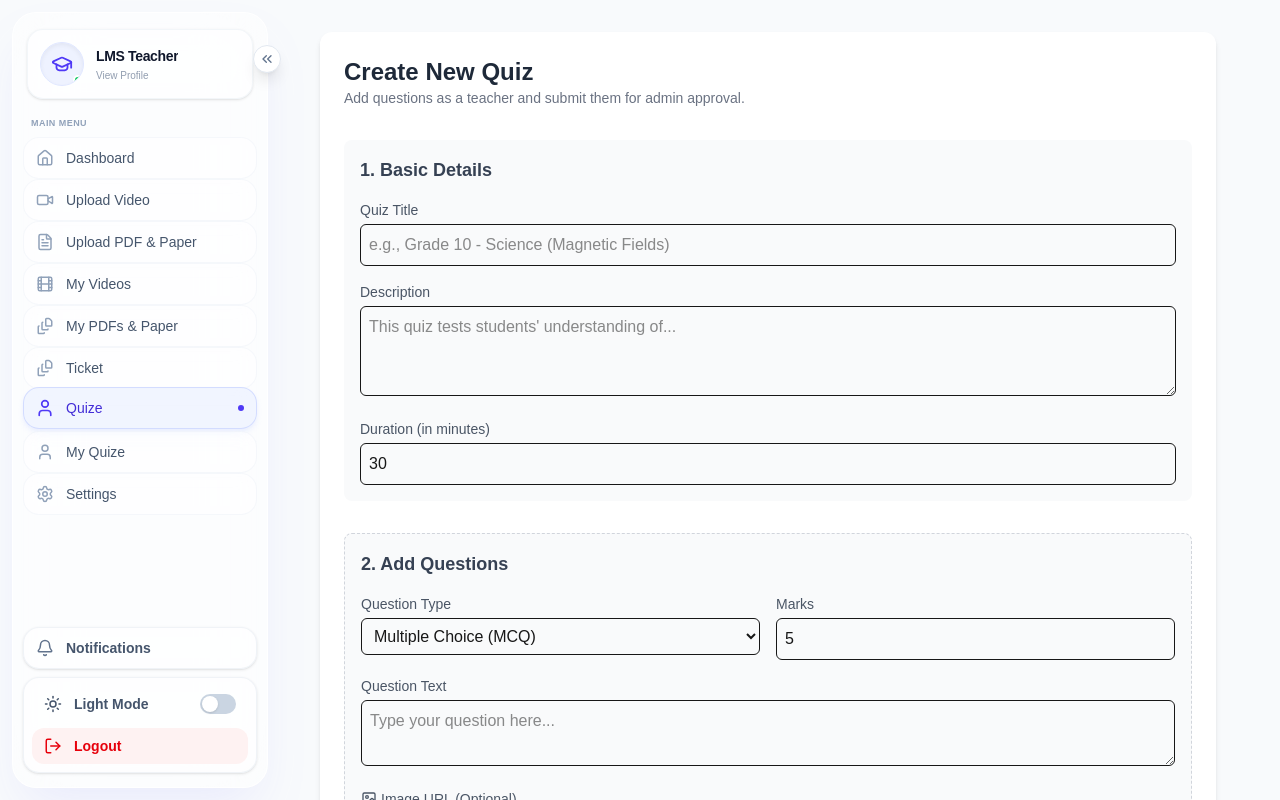
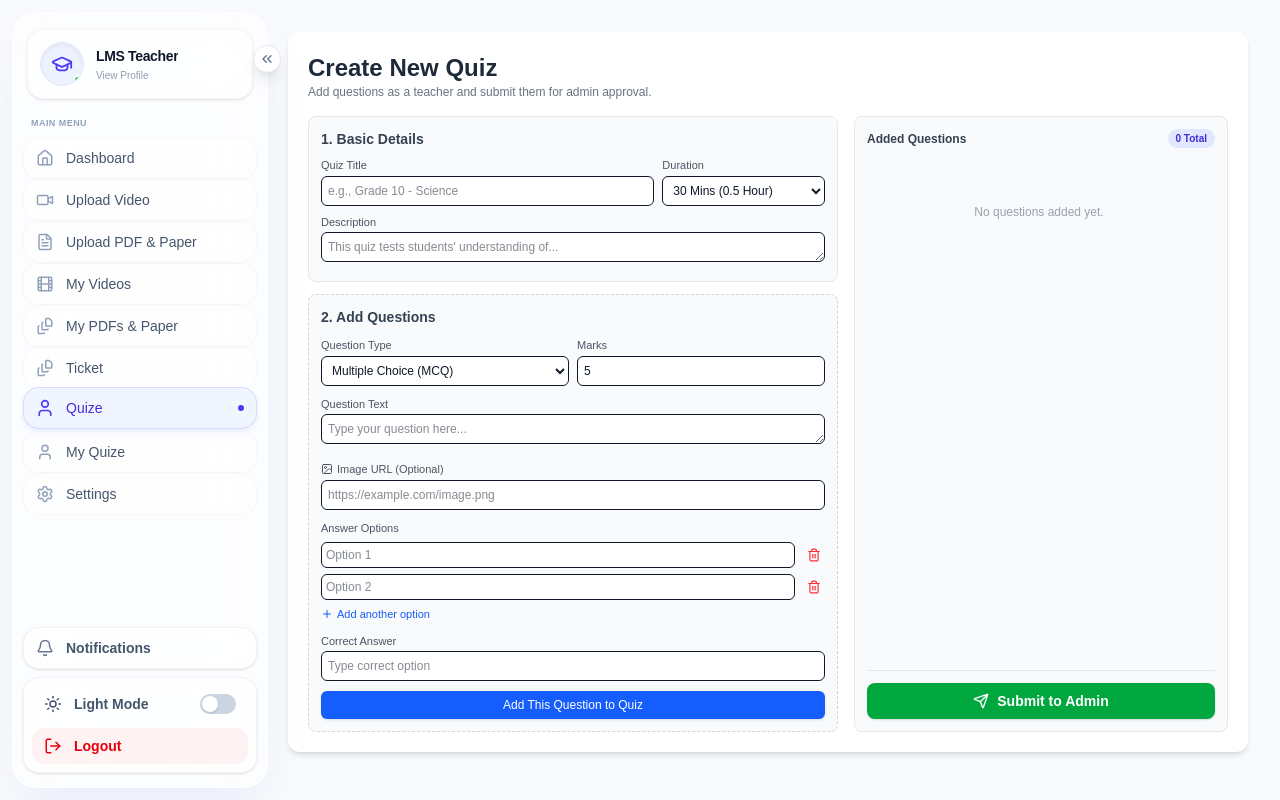
Before and after one commit to LAHIRUKBI/LMS-Frontend, a Next.js app: page /teacher/materials/quize in a window 1280 px wide. Shown: the top 800 px of the page. Built offline with nearby package versions, Linux system fonts and the light colour scheme.

Commit message:
Add updates

```diff
--- a/app/admin/materials/quize_view/page.tsx
+++ b/app/admin/materials/quize_view/page.tsx
@@ -165,6 +165,42 @@ export default function AdminQuizViewPage() {
                             {q.type} ({q.marks} marks)
                           </span>
                         </div>
+
+                        {/* Image Preview if available */}
+                        {q.imageUrl && (
+                          <div className="mt-1">
+                            <span className="text-xs text-gray-500 flex items-center gap-1 mb-1">
+                              <ImageIcon size={14} /> Attached Image:
+                            </span>
+                            <img
+                              src={q.imageUrl}
+                              alt="Question Visual"
+                              className="max-h-32 rounded border border-gray-700 object-contain"
+                              onError={(e) => { (e.target as HTMLElement).style.display = 'none'; }}
+                            />
+                          </div>
+                        )}
+
+                        {/* MCQ Options List */}
+                        {q.type === 'mcq' && q.options && q.options.length > 0 && (
+                          <div className="space-y-1 mt-2 pl-2 border-l-2 border-blue-400">
+                            <p className="text-xs font-semibold text-gray-600 dark:text-gray-400">Options:</p>
+                            <ul className="grid grid-cols-1 sm:grid-cols-2 gap-1.5">
+                              {q.options.map((opt, optIdx) => (
+                                <li key={optIdx} className="text-xs bg-white dark:bg-gray-800 p-2 rounded border dark:border-gray-700 text-gray-700 dark:text-gray-300">
+                                  <span className="font-bold mr-1">({optIdx + 1})</span> {opt}
+                                </li>
+                              ))}
+                            </ul>
+                          </div>
+                        )}
+
+                        {/* Correct Answer */}
+                        <div className="mt-2 pt-2 border-t dark:border-gray-800">
+                          <p className="text-xs text-gray-700 dark:text-gray-300 font-mono bg-gray-200 dark:bg-gray-800 border dark:border-gray-700 px-2 py-1 rounded inline-block">
+                            🔒 Correct Answer: <span className="font-semibold text-gray-900 dark:text-white">{q.correctAnswer}</span>
+                          </p>
+                        </div>
                       </div>
                     ))}
                   </div>
--- a/app/teacher/materials/quize/page.tsx
+++ b/app/teacher/materials/quize/page.tsx
@@ -100,7 +100,7 @@ export default function TeacherQuizCreator() {
       });
 
       if (response.status === 201) {
-        setShowSuccessPopup(true); // Default alert වෙනුවට අලංකාර popup එක පෙන්වීම
+        setShowSuccessPopup(true);
         setTitle("");
         setDescription("");
         setQuestions([]);
@@ -112,100 +112,121 @@ export default function TeacherQuizCreator() {
   };
 
   return (
-    <div className="max-w-4xl mx-auto p-6 bg-white dark:bg-gray-900 rounded-xl shadow-md space-y-8">
+    <div className="max-w-6xl mx-auto p-3 sm:p-5 bg-white dark:bg-gray-900 rounded-xl shadow-md space-y-4">
       <div>
-        <h1 className="text-2xl font-bold text-gray-800 dark:text-white">Create New Quiz</h1>
-        <p className="text-sm text-gray-500">Add questions as a teacher and submit them for admin approval.</p>
+        <h1 className="text-xl sm:text-2xl font-bold text-gray-800 dark:text-white">Create New Quiz</h1>
+        <p className="text-xs text-gray-500">Add questions as a teacher and submit them for admin approval.</p>
       </div>
 
+      {/* Main Layout Grid */}
+      <div className="grid grid-cols-1 lg:grid-cols-12 gap-4">
+
+        {/* Left Column: Form Inputs (Width: 7 Cols) */}
+        <div className="lg:col-span-7 space-y-3">
+
           {/* Quiz Details */}
-      <div className="space-y-4 bg-gray-50 dark:bg-gray-800 p-4 rounded-lg">
-        <h2 className="font-semibold text-lg text-gray-700 dark:text-gray-200">1. Basic Details</h2>
-        <div>
-          <label className="block text-sm font-medium text-gray-600 dark:text-gray-300">Quiz Title</label>
+          <div className="space-y-2 bg-gray-50 dark:bg-gray-800 p-3 rounded-lg border border-gray-200 dark:border-gray-700">
+            <h2 className="font-semibold text-sm text-gray-700 dark:text-gray-200">1. Basic Details</h2>
+
+            <div className="grid grid-cols-1 sm:grid-cols-3 gap-2">
+              <div className="sm:col-span-2">
+                <label className="block text-[11px] font-medium text-gray-600 dark:text-gray-300">Quiz Title</label>
                 <input
                   type="text"
                   value={title}
                   onChange={(e) => setTitle(e.target.value)}
-            placeholder="e.g., Grade 10 - Science (Magnetic Fields)"
-            className="w-full mt-1 p-2 border rounded-md dark:bg-gray-750 dark:border-gray-700 dark:text-white"
+                  placeholder="e.g., Grade 10 - Science"
+                  className="w-full mt-0.5 p-1.5 text-xs border rounded-md bg-white dark:bg-gray-800 dark:border-gray-700 text-gray-900 dark:text-white"
                 />
               </div>
               <div>
-          <label className="block text-sm font-medium text-gray-600 dark:text-gray-300">Description</label>
+                <label className="block text-[11px] font-medium text-gray-600 dark:text-gray-300">Duration</label>
+                <select
+                  value={duration}
+                  onChange={(e) => setDuration(e.target.value)}
+                  className="w-full mt-0.5 p-1.5 text-xs border rounded-md bg-white dark:bg-gray-800 dark:border-gray-700 text-gray-900 dark:text-white"
+                >
+                  <option value="30" className="bg-white dark:bg-gray-800 text-gray-900 dark:text-white">30 Mins (0.5 Hour)</option>
+                  <option value="60" className="bg-white dark:bg-gray-800 text-gray-900 dark:text-white">1 Hour</option>
+                  <option value="90" className="bg-white dark:bg-gray-800 text-gray-900 dark:text-white">1.5 Hours</option>
+                  <option value="120" className="bg-white dark:bg-gray-800 text-gray-900 dark:text-white">2 Hours</option>
+                  <option value="150" className="bg-white dark:bg-gray-800 text-gray-900 dark:text-white">2.5 Hours</option>
+                  <option value="180" className="bg-white dark:bg-gray-800 text-gray-900 dark:text-white">3 Hours</option>
+                  <option value="210" className="bg-white dark:bg-gray-800 text-gray-900 dark:text-white">3.5 Hours</option>
+                  <option value="240" className="bg-white dark:bg-gray-800 text-gray-900 dark:text-white">4 Hours</option>
+                  <option value="270" className="bg-white dark:bg-gray-800 text-gray-900 dark:text-white">4.5 Hours</option>
+                  <option value="300" className="bg-white dark:bg-gray-800 text-gray-900 dark:text-white">5 Hours</option>
+                </select>
+              </div>
+            </div>
+
+            <div>
+              <label className="block text-[11px] font-medium text-gray-600 dark:text-gray-300">Description</label>
               <textarea
                 value={description}
                 onChange={(e) => setDescription(e.target.value)}
                 placeholder="This quiz tests students' understanding of..."
-            className="w-full mt-1 p-2 border rounded-md dark:bg-gray-750 dark:border-gray-700 dark:text-white"
-            rows={3}
-          />
-        </div>
-        <div>
-          <label className="block text-sm font-medium text-gray-600 dark:text-gray-300">Duration (in minutes)</label>
-          <input
-            type="number"
-            value={duration}
-            onChange={(e) => setDuration(e.target.value)}
-            className="w-full mt-1 p-2 border rounded-md dark:bg-gray-750 dark:border-gray-700 dark:text-white"
+                className="w-full mt-0.5 p-1.5 text-xs border rounded-md bg-white dark:bg-gray-800 dark:border-gray-700 text-gray-900 dark:text-white"
+                rows={1}
               />
             </div>
           </div>
 
           {/* Add Questions Section */}
-      <div className="space-y-4 bg-gray-50 dark:bg-gray-800 p-4 rounded-lg border border-dashed border-gray-300">
-        <h2 className="font-semibold text-lg text-gray-700 dark:text-gray-200">2. Add Questions</h2>
+          <div className="space-y-2.5 bg-gray-50 dark:bg-gray-800 p-3 rounded-lg border border-dashed border-gray-300 dark:border-gray-700">
+            <h2 className="font-semibold text-sm text-gray-700 dark:text-gray-200">2. Add Questions</h2>
 
-        <div className="grid grid-cols-2 gap-4">
+            <div className="grid grid-cols-2 gap-2">
               <div>
-            <label className="block text-sm font-medium text-gray-600 dark:text-gray-300">Question Type</label>
+                <label className="block text-[11px] font-medium text-gray-600 dark:text-gray-300">Question Type</label>
                 <select
                   value={currentType}
                   onChange={(e) => setCurrentType(e.target.value as QuestionType)}
-              className="w-full mt-1 p-2 border rounded-md dark:bg-gray-750 dark:border-gray-700 dark:text-white"
+                  className="w-full mt-0.5 p-1.5 text-xs border rounded-md bg-white dark:bg-gray-800 dark:border-gray-700 text-gray-900 dark:text-white"
                 >
-              <option value="mcq">Multiple Choice (MCQ)</option>
-              <option value="short">Short Answer</option>
-              <option value="essay">Essay</option>
+                  <option value="mcq" className="bg-white dark:bg-gray-800 text-gray-900 dark:text-white">Multiple Choice (MCQ)</option>
+                  <option value="short" className="bg-white dark:bg-gray-800 text-gray-900 dark:text-white">Short Answer</option>
+                  <option value="essay" className="bg-white dark:bg-gray-800 text-gray-900 dark:text-white">Essay</option>
                 </select>
               </div>
               <div>
-            <label className="block text-sm font-medium text-gray-600 dark:text-gray-300">Marks</label>
+                <label className="block text-[11px] font-medium text-gray-600 dark:text-gray-300">Marks</label>
                 <input
                   type="number"
                   value={currentMarks}
                   onChange={(e) => setCurrentMarks(Number(e.target.value))}
-              className="w-full mt-1 p-2 border rounded-md dark:bg-gray-750 dark:border-gray-700 dark:text-white"
+                  className="w-full mt-0.5 p-1.5 text-xs border rounded-md bg-white dark:bg-gray-800 dark:border-gray-700 text-gray-900 dark:text-white"
                 />
               </div>
             </div>
 
             <div>
-          <label className="block text-sm font-medium text-gray-600 dark:text-gray-300">Question Text</label>
+              <label className="block text-[11px] font-medium text-gray-600 dark:text-gray-300">Question Text</label>
               <textarea
                 value={currentText}
                 onChange={(e) => setCurrentText(e.target.value)}
                 placeholder="Type your question here..."
-            className="w-full mt-1 p-2 border rounded-md dark:bg-gray-750 dark:border-gray-700 dark:text-white"
+                className="w-full mt-0.5 p-1.5 text-xs border rounded-md bg-white dark:bg-gray-800 dark:border-gray-700 text-gray-900 dark:text-white"
+                rows={1}
               />
             </div>
 
             <div>
-          <label className="block text-sm font-medium text-gray-600 dark:text-gray-300 flex items-center gap-1">
-            <ImageIcon size={16} /> Image URL (Optional)
+              <label className="block text-[11px] font-medium text-gray-600 dark:text-gray-300 flex items-center gap-1">
+                <ImageIcon size={12} /> Image URL (Optional)
               </label>
               <input
                 type="text"
                 value={currentImage}
                 onChange={(e) => setCurrentImage(e.target.value)}
                 placeholder="https://example.com/image.png"
-            className="w-full mt-1 p-2 border rounded-md dark:bg-gray-750 dark:border-gray-700 dark:text-white"
+                className="w-full mt-0.5 p-1.5 text-xs border rounded-md bg-white dark:bg-gray-800 dark:border-gray-700 text-gray-900 dark:text-white"
               />
             </div>
 
             {currentType === "mcq" && (
-          <div className="space-y-2">
-            <label className="block text-sm font-medium text-gray-600 dark:text-gray-300">Answer Options</label>
+              <div className="space-y-1.5">
+                <label className="block text-[11px] font-medium text-gray-600 dark:text-gray-300">Answer Options</label>
                 {currentOptions.map((opt, idx) => (
                   <div key={idx} className="flex gap-2">
                     <input
@@ -213,85 +234,101 @@ export default function TeacherQuizCreator() {
                       value={opt}
                       onChange={(e) => handleOptionChange(idx, e.target.value)}
                       placeholder={`Option ${idx + 1}`}
-                  className="w-full p-2 border rounded-md dark:bg-gray-750 dark:border-gray-700 dark:text-white"
+                      className="w-full p-1 text-xs border rounded-md bg-white dark:bg-gray-800 dark:border-gray-700 text-gray-900 dark:text-white"
                     />
                     <button
                       type="button"
                       onClick={() => handleRemoveOption(idx)}
-                  className="text-red-500 p-2 hover:bg-red-50 rounded"
+                      className="text-red-500 p-1 hover:bg-red-50 rounded"
                     >
-                  <Trash2 size={18} />
+                      <Trash2 size={14} />
                     </button>
                   </div>
                 ))}
                 <button
                   type="button"
                   onClick={handleAddOption}
-              className="text-sm text-blue-600 font-medium flex items-center gap-1 mt-1"
+                  className="text-[11px] text-blue-600 font-medium flex items-center gap-1 mt-0.5"
                 >
-              <Plus size={16} /> Add another option
+                  <Plus size={12} /> Add another option
                 </button>
               </div>
             )}
 
             <div>
-          <label className="block text-sm font-medium text-gray-600 dark:text-gray-300">Correct Answer</label>
+              <label className="block text-[11px] font-medium text-gray-600 dark:text-gray-300">Correct Answer</label>
               <input
                 type="text"
                 value={currentCorrect}
                 onChange={(e) => setCurrentCorrect(e.target.value)}
-            placeholder={currentType === "mcq" ? "Type the correct option here" : "Provide the correct answer or grading guideline"}
-            className="w-full mt-1 p-2 border rounded-md dark:bg-gray-750 dark:border-gray-700 dark:text-white"
+                placeholder={currentType === "mcq" ? "Type correct option" : "Provide correct answer"}
+                className="w-full mt-0.5 p-1.5 text-xs border rounded-md bg-white dark:bg-gray-800 dark:border-gray-700 text-gray-900 dark:text-white"
               />
             </div>
 
             <button
               type="button"
               onClick={handleAddQuestionToQuiz}
-          className="w-full bg-blue-600 text-white py-2 rounded-md hover:bg-blue-700 font-medium transition"
+              className="w-full bg-blue-600 text-white py-1.5 rounded-md hover:bg-blue-700 font-medium transition text-xs shadow-sm"
             >
               Add This Question to Quiz
             </button>
           </div>
 
-      {/* Added Questions List Preview */}
-      <div className="space-y-3">
-        <h3 className="font-semibold text-gray-700 dark:text-gray-200">Added Questions ({questions.length})</h3>
+        </div>
+
+        {/* Right Column: Added Questions List Preview & Submit Button (Width: 5 Cols) */}
+        <div className="lg:col-span-5 space-y-2 bg-gray-50 dark:bg-gray-800 p-3 rounded-lg border border-gray-200 dark:border-gray-700 flex flex-col justify-between h-full">
+          <div>
+            <div className="flex justify-between items-center mb-2">
+              <h3 className="font-semibold text-xs text-gray-700 dark:text-gray-200">Added Questions</h3>
+              <span className="text-[10px] bg-indigo-100 text-indigo-700 dark:bg-indigo-900/40 dark:text-indigo-300 px-2 py-0.5 rounded-full font-bold">
+                {questions.length} Total
+              </span>
+            </div>
+
+            <div className="space-y-2 overflow-y-auto max-h-[350px] pr-1">
               {questions.length === 0 ? (
-          <p className="text-sm text-gray-400">No questions added yet.</p>
+                <p className="text-xs text-gray-400 text-center py-12">No questions added yet.</p>
               ) : (
                 questions.map((q, index) => (
-            <div key={q.id} className="p-4 border rounded-lg flex justify-between items-start bg-gray-50 dark:bg-gray-800">
-              <div>
-                <span className="text-xs bg-blue-100 text-blue-700 px-2 py-0.5 rounded font-semibold uppercase">
-                  {q.type}
+                  <div key={q.id} className="p-2.5 border rounded-lg flex justify-between items-start bg-white dark:bg-gray-900 shadow-sm text-xs">
+                    <div className="space-y-1 pr-2">
+                      <span className="text-[9px] bg-blue-100 text-blue-700 dark:bg-blue-900/50 dark:text-blue-300 px-1.5 py-0.5 rounded font-semibold uppercase">
+                        {q.type} ({q.marks}m)
                       </span>
-                <p className="font-medium text-gray-800 dark:text-white mt-1">
+                      <p className="font-medium text-gray-800 dark:text-white">
                         {index + 1}. {q.questionText}
                       </p>
                       {q.imageUrl && (
-                  <span className="text-xs text-gray-500 block mt-1">📷 Contains an image</span>
+                        <span className="text-[9px] text-gray-400 block">📷 Contains image</span>
                       )}
-                <p className="text-xs text-green-600 mt-1 font-semibold">Correct Answer: {q.correctAnswer}</p>
+                      <p className="text-[10px] text-green-600 dark:text-green-400 font-semibold">Answer: {q.correctAnswer}</p>
                     </div>
                     <button
                       onClick={() => handleRemoveQuestion(q.id)}
-                className="text-red-500 hover:bg-red-50 p-1.5 rounded"
+                      className="text-red-500 hover:bg-red-50 dark:hover:bg-red-950/30 p-1 rounded"
                     >
-                <Trash2 size={16} />
+                      <Trash2 size={13} />
                     </button>
                   </div>
                 ))
               )}
             </div>
+          </div>
 
-      {/* Submit Button */}
+          {/* Submit Button at the bottom of the right column */}
+          <div className="pt-3 border-t border-gray-200 dark:border-gray-700 mt-2">
             <button
               onClick={handleSubmitToAdmin}
-        className="w-full bg-green-600 text-white py-3 rounded-lg hover:bg-green-700 font-bold flex items-center justify-center gap-2 transition shadow-lg"
+              className="w-full bg-green-600 text-white py-2 rounded-lg hover:bg-green-700 font-bold flex items-center justify-center gap-2 transition shadow text-xs sm:text-sm"
             >
-        <Send size={18} /> Send Database (Submit to Admin)
+              <Send size={16} /> Submit to Admin
             </button>
+          </div>
+        </div>
+
+      </div>
 
       {/* Success Popup Component */}
       <QuizUploadSuccessPopup
```
Lines whose indentation alone changed are shown as unchanged.
